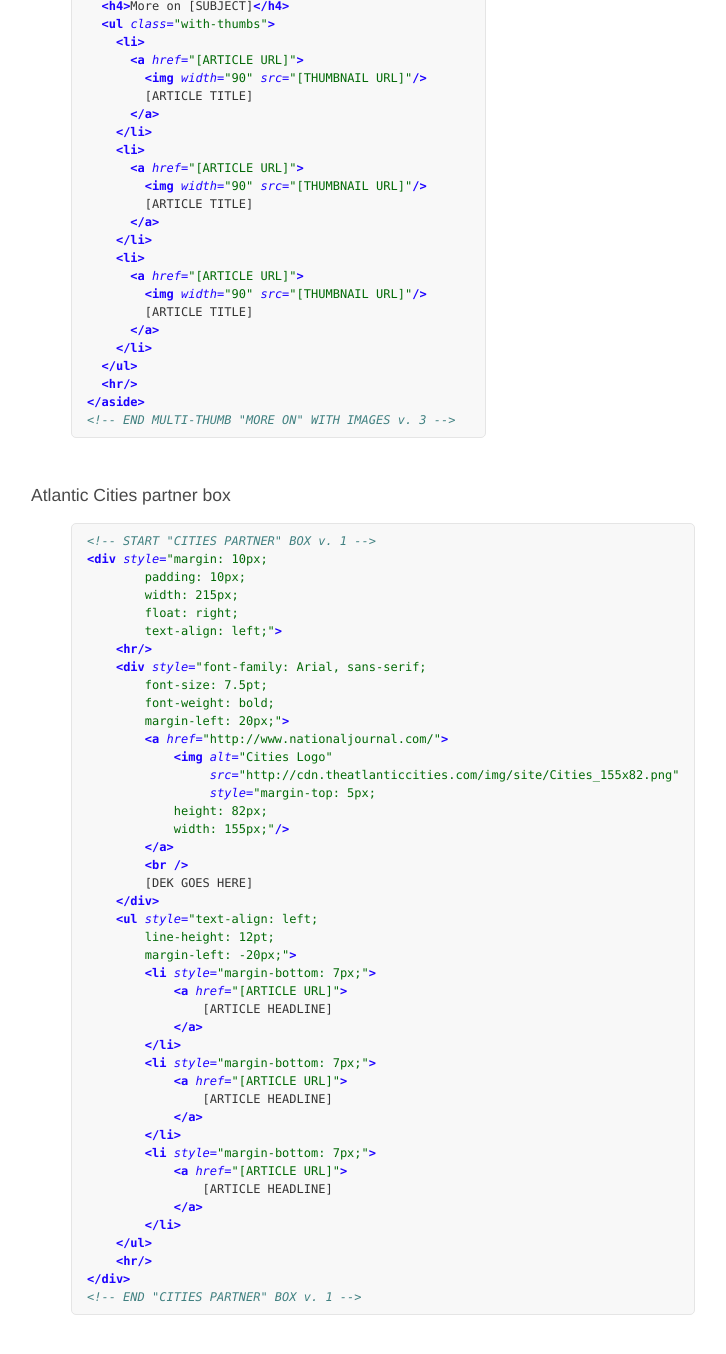
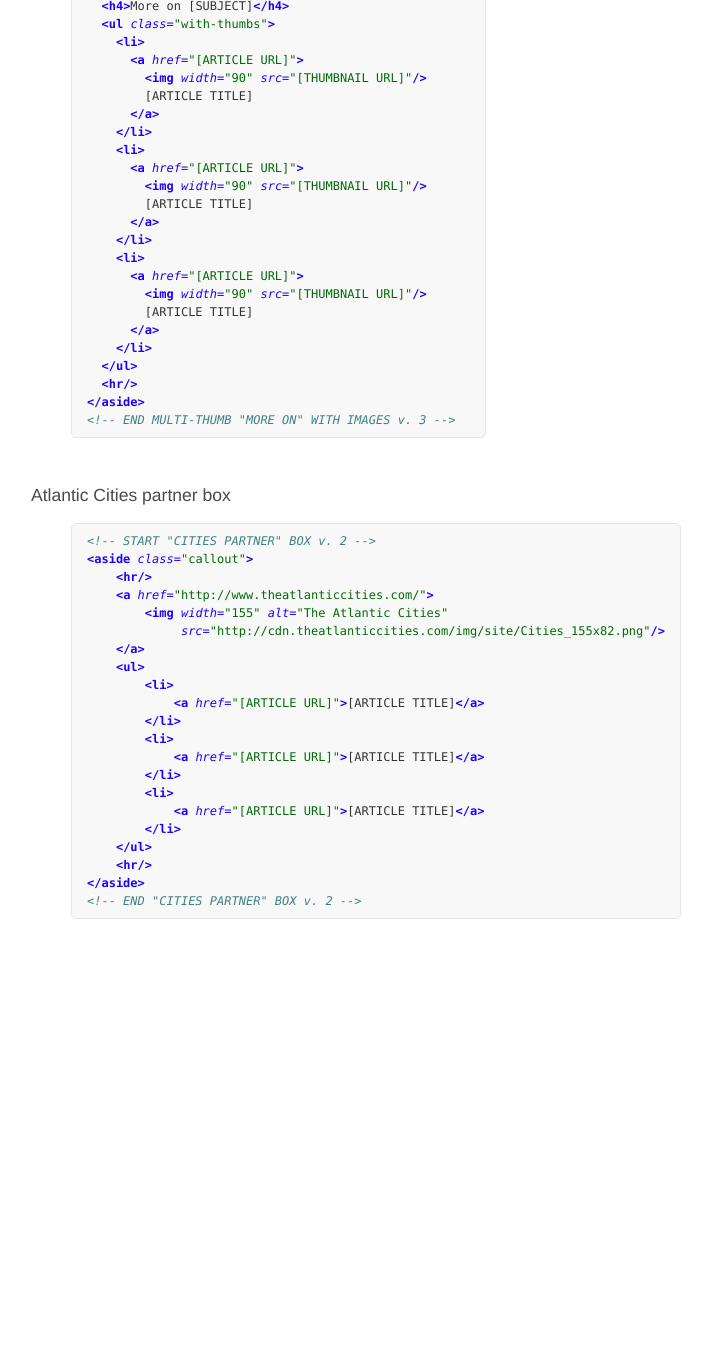
Before and after one commit to Atlantic57/html-snippets, a Jekyll site: the page built from index.md, in a window 1280 px wide and 1400 px high, scrolled down 9615 px. Shown: the top 1354 px of the window, without its empty margins (149-875 px from the left). Built offline with Jekyll 4.4.1, drawn with Linux system fonts in a browser that asks for light colours; after the commit the page ends 10619 px from its top, so only the background shows below that.

Commit message:
Fix broken cities partner styles

```diff
--- a/index.md
+++ b/index.md
@@ -96,7 +96,7 @@ layout: main
 {% highlight html %}
 <figure>
     <img src="[IMAGE URL]" alt="[OPTIONAL IMAGE DESCRIPTION]" />
-    <figcaption>CAPTION (OPTIONAL CREDITS)</div>
+    <figcaption>CAPTION (OPTIONAL CREDITS)</figcaption>
 </figure>
 {% endhighlight %}
 
@@ -386,47 +386,25 @@ The words "Go to section 1" will be a link, and when the user clicks it, the bro
 ### Atlantic Cities partner box
 
 {% highlight html %}
-<!-- START "CITIES PARTNER" BOX v. 1 -->
-<div style="margin: 10px;
-        padding: 10px;
-        width: 215px;
-        float: right;
-        text-align: left;">
+<!-- START "CITIES PARTNER" BOX v. 2 -->
+<aside class="callout">
     <hr/>
-    <div style="font-family: Arial, sans-serif;
-        font-size: 7.5pt;
-        font-weight: bold;
-        margin-left: 20px;">
-        <a href="http://www.nationaljournal.com/">
-            <img alt="Cities Logo"
-                 src="http://cdn.theatlanticcities.com/img/site/Cities_155x82.png"
-                 style="margin-top: 5px;
-            height: 82px;
-            width: 155px;"/>
-        </a>
-        <br />
-        [DEK GOES HERE]
-    </div>
-    <ul style="text-align: left;
-        line-height: 12pt;
-        margin-left: -20px;">
-        <li style="margin-bottom: 7px;">
-            <a href="[ARTICLE URL]">
-                [ARTICLE HEADLINE]
-            </a>
+    <a href="http://www.theatlanticcities.com/">
+        <img width="155" alt="The Atlantic Cities"
+             src="http://cdn.theatlanticcities.com/img/site/Cities_155x82.png"/>
+    </a>
+    <ul>
+        <li>
+            <a href="[ARTICLE URL]">[ARTICLE TITLE]</a>
         </li>
-        <li style="margin-bottom: 7px;">
-            <a href="[ARTICLE URL]">
-                [ARTICLE HEADLINE]
-            </a>
+        <li>
+            <a href="[ARTICLE URL]">[ARTICLE TITLE]</a>
         </li>
-        <li style="margin-bottom: 7px;">
-            <a href="[ARTICLE URL]">
-                [ARTICLE HEADLINE]
-            </a>
+        <li>
+            <a href="[ARTICLE URL]">[ARTICLE TITLE]</a>
         </li>
     </ul>
     <hr/>
-</div>
-<!-- END "CITIES PARTNER" BOX v. 1 -->
+</aside>
+<!-- END "CITIES PARTNER" BOX v. 2 -->
 {% endhighlight %}
```
